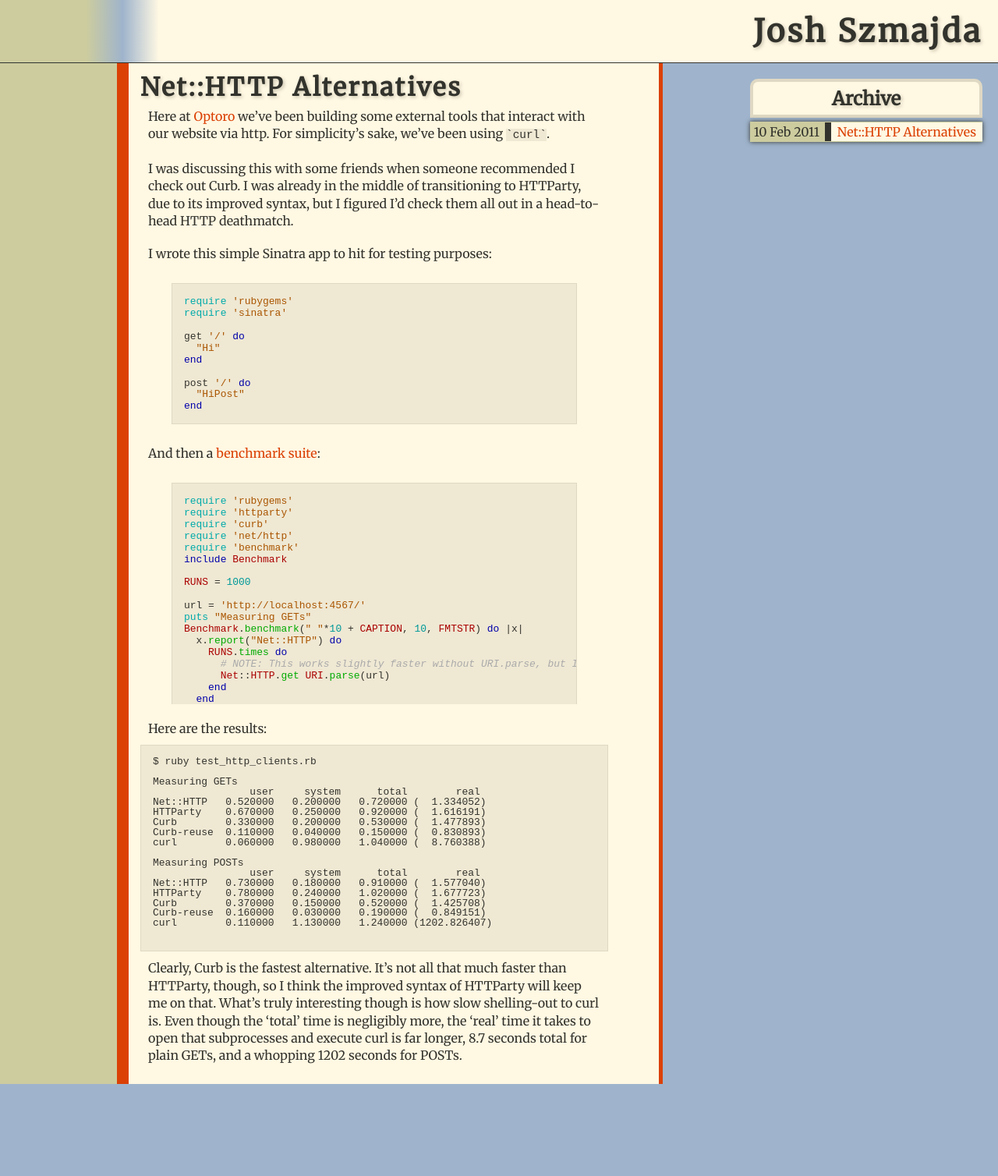
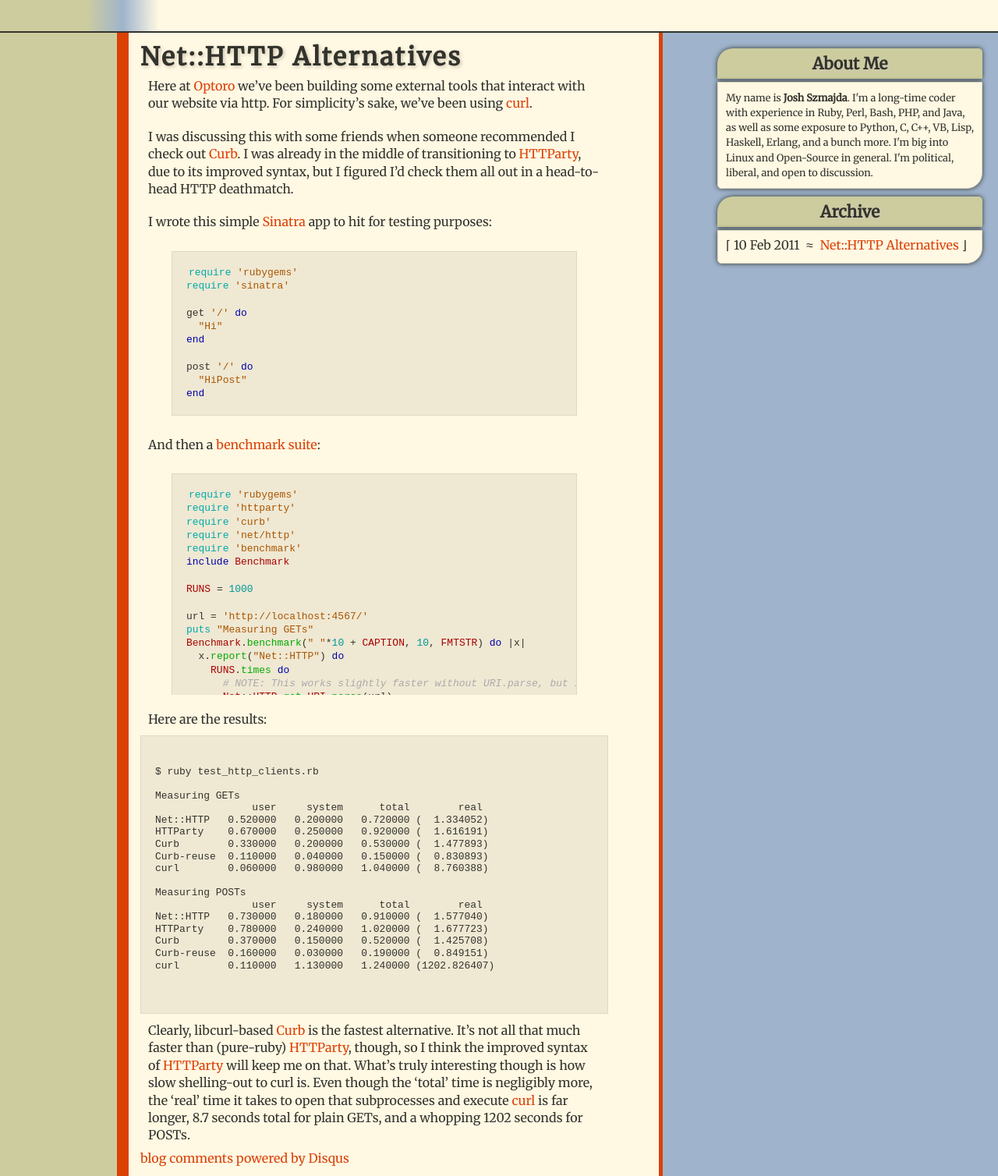
Before and after one commit to jszmajda/blog, a Jekyll site: the page built from code/_posts/2011-02-10-net-http-alternatives.md, in a window 1280 px wide. Shown: the whole page at 78% size. Built offline with Jekyll 4.4.1, drawn with Linux system fonts in a browser that asks for light colours; some web fonts are replaced; comment, search, counter and statistics services are not loaded; before the commit the page ends 1390 px from its top, so only the background shows below that.

Commit message:
getting there

```diff
--- a/_layouts/default.html
+++ b/_layouts/default.html
@@ -1,33 +1,77 @@
+---
+site_title: Mens Sana
+---
+
 <!DOCTYPE html>
 <html>
   <head>
-    <title>{{ page.title }}</title>
+    <title>{{ page.site_title }} | {{ page.title }}</title>
     <link rel="stylesheet" href="/css/reset.css" type="text/css"/>
     <link rel="stylesheet" href="/css/pyg_autumn.css" type="text/css"/>
     <link rel="stylesheet" href="/css/main.css" type="text/css"/>
     <link href='http://fonts.googleapis.com/css?family=Droid+Sans+Mono' rel='stylesheet' type='text/css'>
     <link href='http://fonts.googleapis.com/css?family=Merriweather' rel='stylesheet' type='text/css'>
 
+    <script type="text/javascript">
+      var _gaq = _gaq || [];
+      _gaq.push(['_setAccount', 'UA-11725044-3']);
+      _gaq.push(['_trackPageview']);
+
+      (function() {
+        var ga = document.createElement('script'); ga.type = 'text/javascript'; ga.async = true;
+        ga.src = ('https:' == document.location.protocol ? 'https://ssl' : 'http://www') + '.google-analytics.com/ga.js';
+        var s = document.getElementsByTagName('script')[0]; s.parentNode.insertBefore(ga, s);
+      })();
+    </script>
   </head>
   <body>
-    <div id="header">
-      <h1>Josh Szmajda</h1>
+    <div id="header" onClick="window.location.href='/';">
+      <h1><a href="/">{{ page.site_title }}</a></h1>
     </div>
 
     <div id="nav">
+      <div class="navblock">
+        <h3>About Me</h3>
+        <p>
+          My name is <strong>Josh Szmajda</strong>. I'm a long-time coder with experience in Ruby, Perl, Bash, PHP, and Java, as well as some exposure to Python, C, C++, VB, Lisp, Haskell, Erlang, and a bunch more. I'm big into Linux and Open-Source in general. I'm political, liberal, and open to discussion.
+        </p>
+      </div>
+      <div class="navblock">
         <h3>Archive</h3>
         <ul class="posts">
           {% for post in site.posts %}
           <li>
+            &lceil;
             <span>{{ post.date | date_to_string }}</span>
+            &asymp;
             <a href="{{ post.url }}">{{ post.title }}</a>
+            &rfloor;
           </li>
           {% endfor %}
         </ul>
       </div>
 
+      <!-- TODO
+      <div class="navblock">
+        <h3>Links</h3>
+        <ul class="posts">
+          {% for post in site.posts %}
+          <li>
+            &lceil;
+            <span>{{ post.date | date_to_string }}</span>
+            &asymp;
+            <a href="{{ post.url }}">{{ post.title }}</a>
+            &rfloor;
+          </li>
+          {% endfor %}
+        </ul>
+      </div>
+      -->
+    </div>
+
     <div id="main">
       {{ content }}
     </div>
+
   </body>
 </html>
--- a/_layouts/post.html
+++ b/_layouts/post.html
@@ -4,6 +4,30 @@
 
 <div id="leftOfPost">
   <div id="post">
-  {{ content }}
+    <h2>{{ page.title }}</h2>
+
+    {{ content }}
+
+    <div id="disqus_thread"></div>
+    <script type="text/javascript">
+        /* * * CONFIGURATION VARIABLES: EDIT BEFORE PASTING INTO YOUR WEBPAGE * * */
+        var disqus_shortname = 'joshszmajda'; // required: replace example with your forum shortname
+
+        // The following are highly recommended additional parameters. Remove the slashes in front to use.
+        var disqus_identifier = 'joshszmajda_blog_{{ page.url }}';
+        while(disqus_identifier.match(/\W/)){
+          disqus_identifier = disqus_identifier.replace(/\W/, '_');
+        }
+        var disqus_url = '{{ page.url }}';
+
+        /* * * DON'T EDIT BELOW THIS LINE * * */
+        (function() {
+            var dsq = document.createElement('script'); dsq.type = 'text/javascript'; dsq.async = true;
+            dsq.src = 'http://' + disqus_shortname + '.disqus.com/embed.js';
+            (document.getElementsByTagName('head')[0] || document.getElementsByTagName('body')[0]).appendChild(dsq);
+        })();
+    </script>
+    <noscript>Please enable JavaScript to view the <a href="http://disqus.com/?ref_noscript">comments powered by Disqus.</a></noscript>
+    <a href="http://disqus.com" class="dsq-brlink">blog comments powered by <span class="logo-disqus">Disqus</span></a>
   </div>
 </div>
--- a/_posts/2011-02-10-net-http-alternatives.md
+++ b/code/_posts/2011-02-10-net-http-alternatives.md
@@ -3,14 +3,11 @@
 title: Net::HTTP Alternatives
 ---
 
-{{ page.title }}
-----------------
+Here at [Optoro](http://www.optoro.com) we've been building some external tools that interact with our website via http. For simplicity's sake, we've been using [curl][1].
 
-Here at [Optoro](http://www.optoro.com) we've been building some external tools that interact with our website via http. For simplicity's sake, we've been using <code>`curl`</code>.
+I was discussing this with some friends when someone recommended I check out [Curb][2]. I was already in the middle of transitioning to [HTTParty][3], due to its improved syntax, but I figured I'd check them all out in a head-to-head HTTP deathmatch.
 
-I was discussing this with some friends when someone recommended I check out Curb. I was already in the middle of transitioning to HTTParty, due to its improved syntax, but I figured I'd check them all out in a head-to-head HTTP deathmatch.
-
-I wrote this simple Sinatra app to hit for testing purposes:
+I wrote this simple [Sinatra][4] app to hit for testing purposes:
 
 {% highlight ruby %}
 require 'rubygems'
@@ -143,4 +140,9 @@
 
 </pre></code></div>
 
-Clearly, Curb is the fastest alternative. It's not all that much faster than HTTParty, though, so I think the improved syntax of HTTParty will keep me on that. What's truly interesting though is how slow shelling-out to curl is. Even though the 'total' time is negligibly more, the 'real' time it takes to open that subprocesses and execute curl is far longer, 8.7 seconds total for plain GETs, and a whopping 1202 seconds for POSTs.
+Clearly, libcurl-based [Curb][2] is the fastest alternative. It's not all that much faster than (pure-ruby) [HTTParty][3], though, so I think the improved syntax of [HTTParty][3] will keep me on that. What's truly interesting though is how slow shelling-out to curl is. Even though the 'total' time is negligibly more, the 'real' time it takes to open that subprocesses and execute [curl][1] is far longer, 8.7 seconds total for plain GETs, and a whopping 1202 seconds for POSTs.
+
+[1]: http://curl.haxx.se/
+[2]: http://rubygems.org/gems/curb
+[3]: http://httparty.rubyforge.org/
+[4]: http://www.sinatrarb.com/
--- a/css/main.css
+++ b/css/main.css
@@ -10,15 +10,19 @@
   text-align:right;
   background: -webkit-gradient(linear, 100 0, 215 0, color-stop(0.1, #CCCC9F), color-stop(0.5, #9FB4CC), color-stop(0.9, #FFF8E3));
   background: -moz-linear-gradient(left, #CCCC9F 10%, #9FB4CC 20%, #FFF8E3 70%);
+  cursor: pointer;
 }
 
 h1 {
-  border-bottom: 1px solid #33332D;
+  border-bottom: 2px solid #33332D;
   font-size: 2.5em;
   font-weight: bold;
   letter-spacing: 0.08em;
   text-shadow: 2px 2px 4px #CFC8B3;
   padding: 20px;
+}
+h1 a {
+  color: #83837D;
 }
 
 h2 {
@@ -33,6 +37,10 @@
   line-height: 1.4em;
 }
 
+strong {
+  font-weight: bold;
+}
+
 #main {
 }
 
@@ -40,38 +48,68 @@
   float: right;
   height: 100%;
   padding: 20px 20px 10px 10px;
+  width: 340px;
 }
 
 #nav h3 {
-  font-size: 1.5em;
+  font-size: 1.3em;
   font-weight: bold;
-  background-color: #FFF8E3;
   padding: 10px 8px 8px 8px;
-  margin-bottom: 5px;
-  border: 4px solid #DFD8C3;
-  border-top-left-radius: 10px;
-  border-top-right-radius: 10px;
-  -webkit-border-top-left-radius: 10px;
-  -webkit-border-top-right-radius: 10px;
-  -moz-border-radius-topleft: 10px;
-  -moz-border-radius-topright: 10px;
+  margin-bottom: 4px;
+  background-color: #CCCC9F;
+  border-top-left-radius: 20px;
+  border-top-right-radius: 5px;
+  -webkit-border-top-left-radius: 20px;
+  -webkit-border-top-right-radius: 5px;
+  -moz-border-radius-topleft: 20px;
+  -moz-border-radius-topright: 5px;
   text-align: center;
   text-shadow: 2px 2px 4px #CFC8B3;
+  box-shadow: 0px 0px 6px #33332D;
+  -moz-box-shadow: 0px 0px 6px #33332D;
+  -webkit-box-shadow: 0px 0px 6px #33332D;
+}
+
+#nav .navblock {
+  margin-bottom: 10px;
+}
+#nav .navblock ul {
+  padding: 5px;
+}
+#nav .navblock p {
+  line-height: 1.5em;
+  font-size: 0.8em;
+}
+#nav .navblock ul,
+#nav .navblock p {
+  background-color: #FFF8E3;
+  border: 1px solid #DFD8C3;
+  border-bottom-left-radius: 5px;
+  border-bottom-right-radius: 20px;
+  -webkit-border-bottom-left-radius: 5px;
+  -webkit-border-bottom-right-radius: 20px;
+  -moz-border-radius-bottomleft: 5px;
+  -moz-border-radius-bottomright: 20px;
+  box-shadow: 0px 0px 6px #33332D;
+  -moz-box-shadow: 0px 0px 6px #33332D;
+  -webkit-box-shadow: 0px 0px 6px #33332D;
 }
 
 ul.posts li {
   margin-bottom: 5px;
-  padding: 5px 0 5px 5px;
-  background-color: #CCCC9F;
-  box-shadow: 0px 0px 6px #33332D;
-  -moz-box-shadow: 0px 0px 6px #33332D;
-  -webkit-box-shadow: 0px 0px 6px #33332D;
+  padding: 5px;
+  /*background-color: #CCCC9F;*/
+  /*box-shadow: 0px 0px 6px #33332D;*/
+  /*-moz-box-shadow: 0px 0px 6px #33332D;*/
+  /*-webkit-box-shadow: 0px 0px 6px #33332D;*/
 }
+
+ul.posts li span {
+  margin-right: 5px;
+}
+
 ul.posts li a {
-  background-color: #FFF8E3;
-  border-left: 8px solid #33332D;
-  padding: 2px 8px;
-  margin-left: 3px;
+  margin-left: 5px;
 }
 
 #leftOfPost {
@@ -97,6 +135,8 @@
   background-color: #EFE8D3;
   font-family: 'Droid Sans Mono', 'Courier New', sans-serif;
   font-size: 0.9em;
+  line-height: 1.2em;
+  padding: 3px;
 }
 
 .shortCode {
```
Also changed, not shown: index.html (+8 -1 lines). Lines whose indentation alone changed are shown as unchanged.
